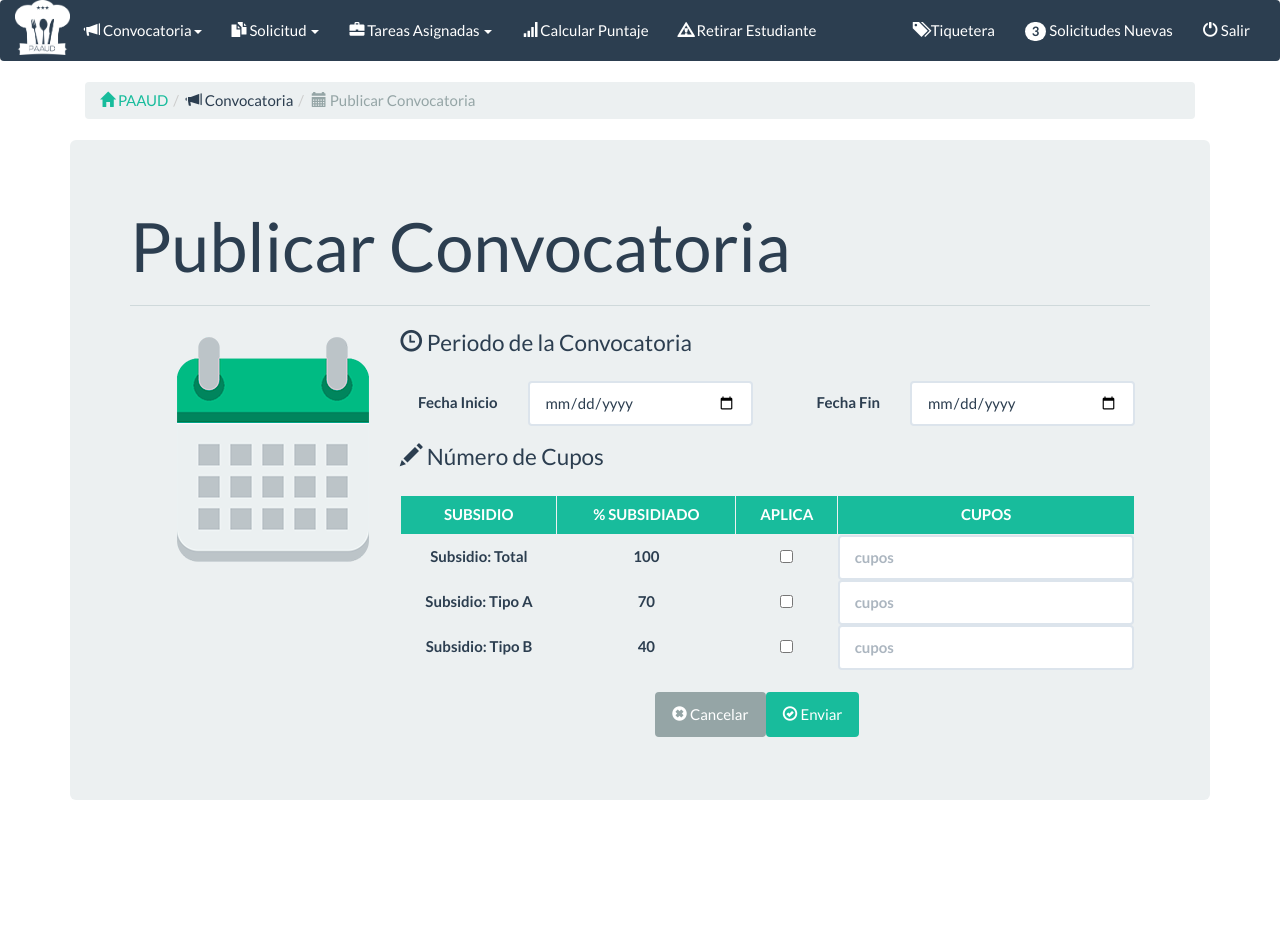
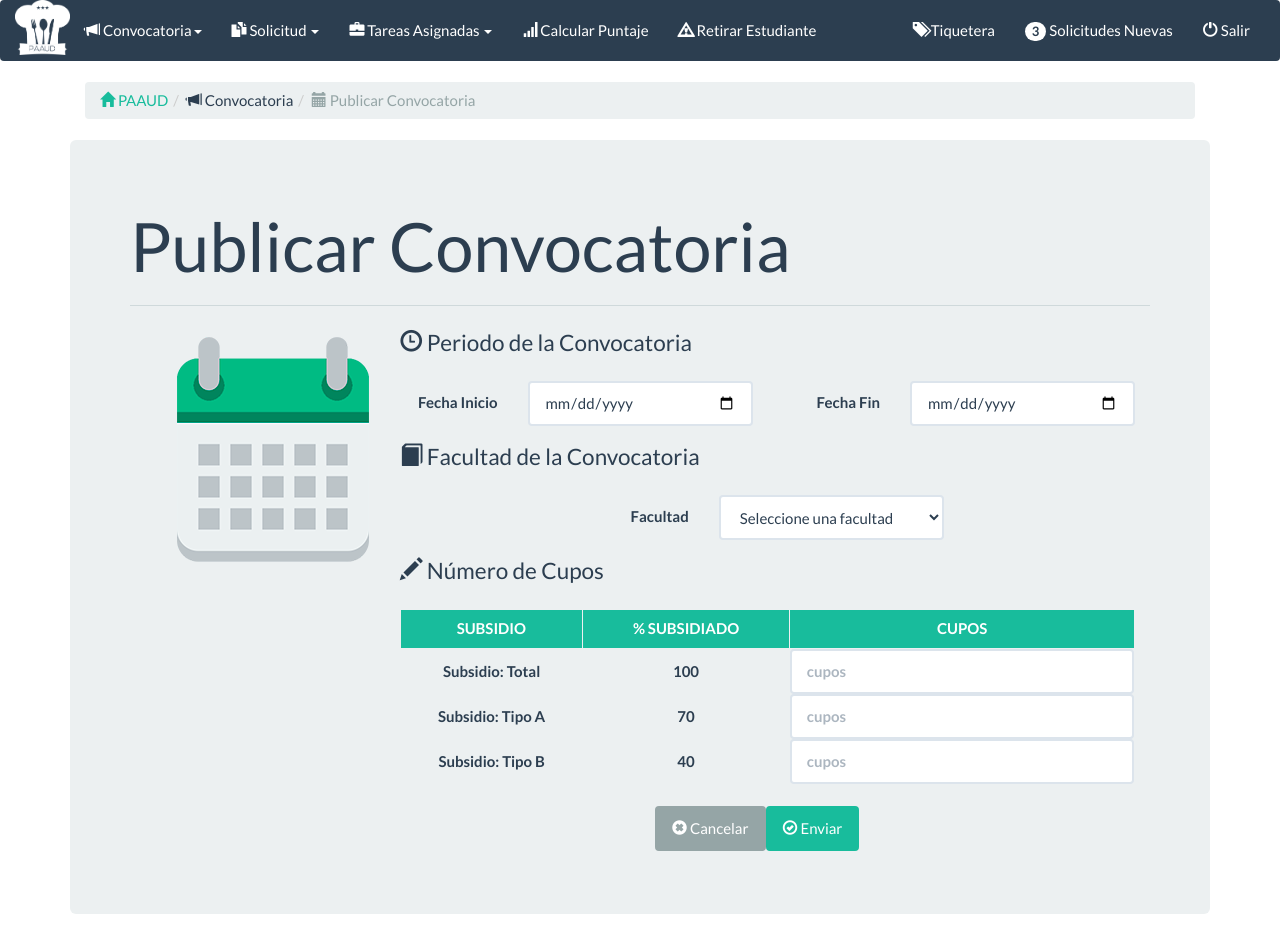
Before and after one commit to CatalinaCano/paaud, an Angular app in the folder cliente/: page /publicar-convocatoria in a window 1280 px wide. Before the commit the page ends 830 px from the top, so only its background shows below. Built offline with nearby package versions, Linux system fonts and the light colour scheme.

Commit message:
Correcion de la interfaz publicacion convocatoria y creacion de los ng-model dentro del form

```diff
--- a/cliente/src/app/components/publicar-convocatoria/publicar-convocatoria.component.html
+++ b/cliente/src/app/components/publicar-convocatoria/publicar-convocatoria.component.html
@@ -19,18 +19,29 @@
            </div>
 
            <div class="col-md-9">
-                <form class="form-horizontal">
+                <form class="form-horizontal" #form="ngForm">
                     <fieldset>
                         <legend><span class="glyphicon glyphicon-time"></span> Periodo de la Convocatoria</legend>
 
                                 <div class="form-group">
                                   <label for="fechaIncio" class="col-lg-2 control-label">Fecha Inicio</label>
                                       <div class="col-lg-4">
-                                        <input type="date" class="form-control" id="fechaInicio" required>
+                                        <input type="date" class="form-control" id="fechaInicio" required name="fechaInicio" [(ngModel)]="fechaInicio">
                                       </div>
                                  <label for="fechaFin" class="col-lg-2 control-label">Fecha Fin</label>
                                       <div class="col-lg-4">
-                                        <input type="date" class="form-control" id="fechaFin" required>
+                                        <input type="date" class="form-control" id="fechaFin" required name="fechaFin" [(ngModel)]="fechaFin">
+                                      </div>
+                                </div>
+
+                                <legend><span class="glyphicon glyphicon-book"></span> Facultad de la Convocatoria </legend>
+                                <div class="form-group" >
+                                  <label for="fechaIncio" class="col-md-5 control-label">Facultad </label>
+                                      <div class="col-md-4">
+                                        <select required class="form-control" name="facultad" [(ngModel)]="facultad" >
+                                          <option value="" selected>Seleccione una facultad</option>
+                                          <option *ngFor="let fac of facultades" [ngValue]="fac.k_idfacultad">{{fac.n_nombrefacultad}}</option>
+                                        </select>
                                       </div>
                                 </div>
 
@@ -44,23 +55,22 @@
                                         <tr class="success block-center">
                                           <th class="text-center">SUBSIDIO</th>
                                           <th class="text-center">% SUBSIDIADO</th>
-                                          <th class="text-center">APLICA</th>
                                           <th class="text-center">CUPOS</th>
                                         </tr>
                                     </thead>
                                         <tr *ngFor="let sub of subsidios">
                                           <th class="text-center">Subsidio: {{sub["n_tiposubsidio"]}}</th>
                                           <th class="text-center"> {{sub["t_porcentajesub"]}} </th>
-                                          <th class="text-center"><input type="checkbox" value=""></th>
-                                          <th class="text-center"><input type="number" class="form-control" value="" placeholder="cupos"></th>
+                                          <th class="text-center"><input type="number" class="form-control" value="" placeholder="cupos" name="cupos" [(ngModel)]="cupos" ></th>
                                         </tr>
                                 </table>
+                                <p>{{cupos}}</p>
                              </div>
 
                                 <div class= "form-group block-center">
                                   <div class="col-lg-10 col-lg-offset-4">
-                                    <button type="reset" class="btn btn-default"> <span class="glyphicon glyphicon-remove-sign"></span> Cancelar</button>
-                                    <button type="submit" class="btn btn-success"> <span class="glyphicon glyphicon-ok-circle"></span> Enviar</button>
+                                    <button type="reset" class="btn btn-default" (click)="regresar(); form.reset()"> <span class="glyphicon glyphicon-remove-sign"></span> Cancelar</button>
+                                    <button type="submit" class="btn btn-success" (click) ="enviardatos()"> <span class="glyphicon glyphicon-ok-circle"></span> Enviar</button>
                                   </div>
                                 </div>
 
--- a/cliente/src/app/components/publicar-convocatoria/publicar-convocatoria.component.ts
+++ b/cliente/src/app/components/publicar-convocatoria/publicar-convocatoria.component.ts
@@ -1,4 +1,5 @@
 import { Component, OnInit } from '@angular/core';
+import { Router } from '@angular/router';
 
 @Component({
     moduleId: module.id,
@@ -7,7 +8,7 @@ import { Component, OnInit } from '@angular/core';
 })
 
 export class PublicarConvocatoriaComponent implements OnInit {
-    constructor() { }
+    constructor(private router: Router) { }
     ngOnInit() { }
     //Array del tipo de Subsidios
     subsidios =[
@@ -24,4 +25,34 @@ export class PublicarConvocatoriaComponent implements OnInit {
             "t_porcentajesub":"40",
         }
     ];
+
+    facultades =[
+        {
+            "k_idfacultad": 1,
+            "n_nombrefacultad":"Ingenieria",
+        },
+         {
+            "k_idfacultad": 2,
+            "n_nombrefacultad":"Artes",
+        },
+         {
+            "k_idfacultad": 3,
+            "n_nombrefacultad":"Maca",
+        }
+    ];
+
+    facultad="";
+    fechaInicio="";
+    fechaFin="";
+    cupos="";
+
+    regresar(){
+        this.router.navigate(['/landing']);
+    }
+
+    enviardatos(){
+        console.log("AQUI SE ENVIAN LOS DATOS PARA LA BD");
+    }
+
+
 }
```
Also changed, not shown: cliente/src/app/components/login/login.component.html (+4 -4 lines), cliente/src/app/components/login/login.component.css (line endings or trailing spaces).
